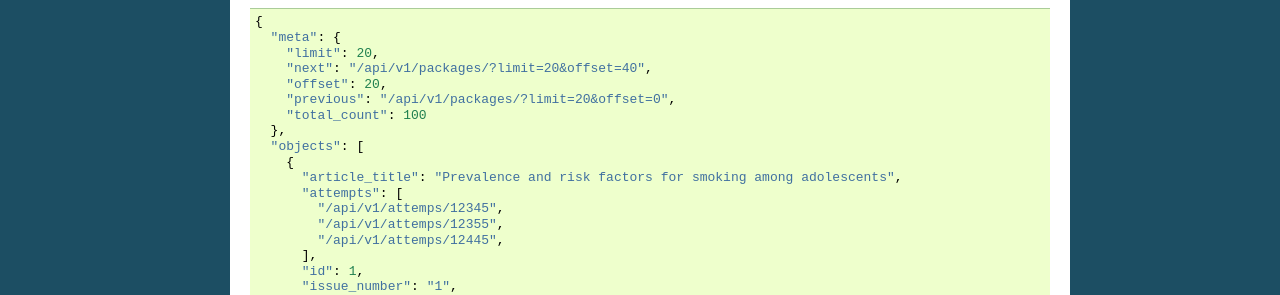
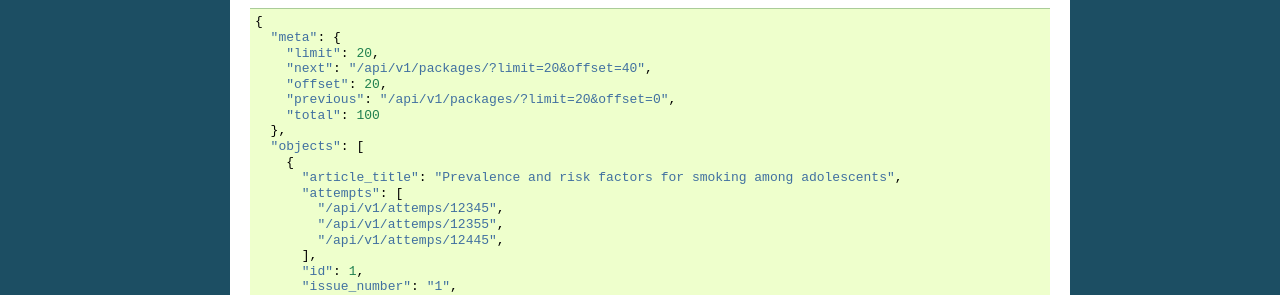
Before and after one commit to scieloorg/balaio, a Sphinx documentation site: the page built from docs/dev/packages-api.rst, in a window 1280 px wide. Shown: the part 957-1252 px from the top of the page. Built offline with Sphinx 7.4.7, drawn with Linux system fonts in a browser that asks for light colours.

Commit message:
change total_count to total

```diff
--- a/docs/dev/attempts-api.rst
+++ b/docs/dev/attempts-api.rst
@@ -44,7 +44,7 @@ Response::
       "next": "/api/v1/attempts/?limit=20&offset=40",
       "offset": 20,
       "previous": "/api/v1/attempts/?limit=20&offset=0",
-      "total_count": 100
+      "total": 100
     },
     "objects": [
       {
--- a/docs/dev/packages-api.rst
+++ b/docs/dev/packages-api.rst
@@ -55,7 +55,7 @@ Response::
       "next": "/api/v1/packages/?limit=20&offset=40",
       "offset": 20,
       "previous": "/api/v1/packages/?limit=20&offset=0",
-      "total_count": 100
+      "total": 100
     },
     "objects": [
       {
--- a/docs/dev/tickets-api.rst
+++ b/docs/dev/tickets-api.rst
@@ -38,7 +38,7 @@ Response::
       "next": "/api/v1/tickets/?limit=20&offset=40",
       "offset": 20,
       "previous": "/api/v1/tickets/?limit=20&offset=0",
-      "total_count": 100
+      "total": 100
     },
     "objects": [
       {
```
Also changed, not shown: 2 other files.
